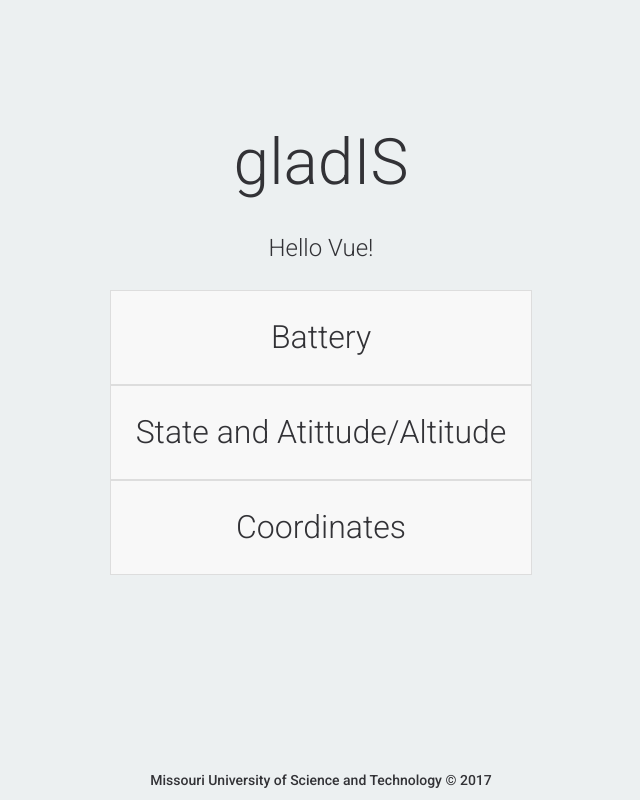
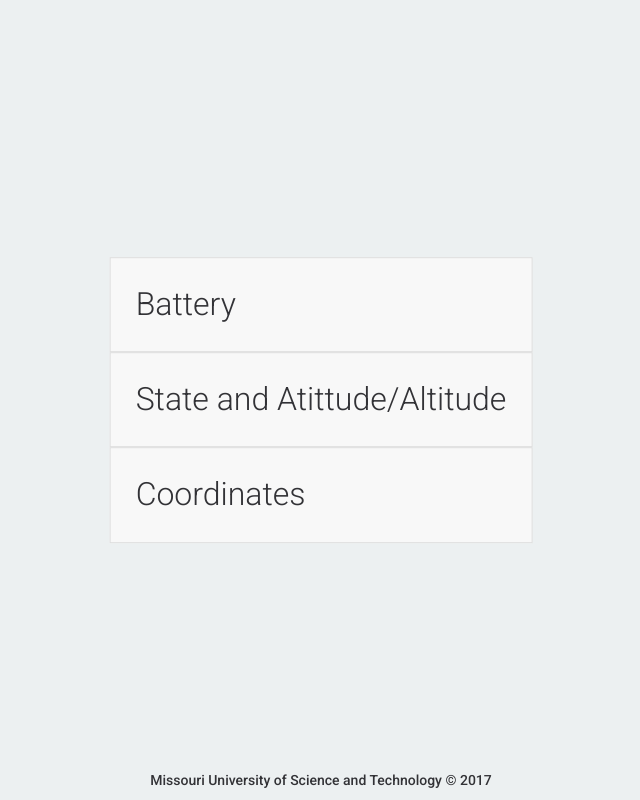
Before and after one commit to MissouriMRR/DroneKit, a Flask app: page / in a window 1280 px wide. Shown: the whole page, without its empty margins (319-959 px from the left). Run offline with Flask 2, Linux system fonts and the light colour scheme.

Commit message:
Fixed layout issues.

```diff
--- a/Control/GCS/static/css/base.css
+++ b/Control/GCS/static/css/base.css
@@ -10,7 +10,6 @@ p {
   font-family: 'Roboto', sans-serif;
   font-weight: 300;
   font-size: 1.5rem;
-
 }
 
 h1, h2 {
--- a/Control/GCS/templates/index.html
+++ b/Control/GCS/templates/index.html
@@ -23,11 +23,16 @@
 
   <div id="app" class="flex-container page column">
 
-    <div id="loading_screen"class="centered" style="max-width: 1000px;">
+    <!--<div id="loading_screen" class="centered" style="max-width: 1000px;">
 
       <div style="margin-bottom: 25px;">
         <div class="huge-header">gladIS </div>
         <p>{{ message }}</p>
+
+      </div>
+    </div>-->
+
+    <div id="vehicle_info" class="center" style="max-width: 1000px;">
 
         <div class="card">
 
@@ -47,7 +52,7 @@
 
         </div>
 
-      </div>
+    </div>
 
     </div>
 
```
